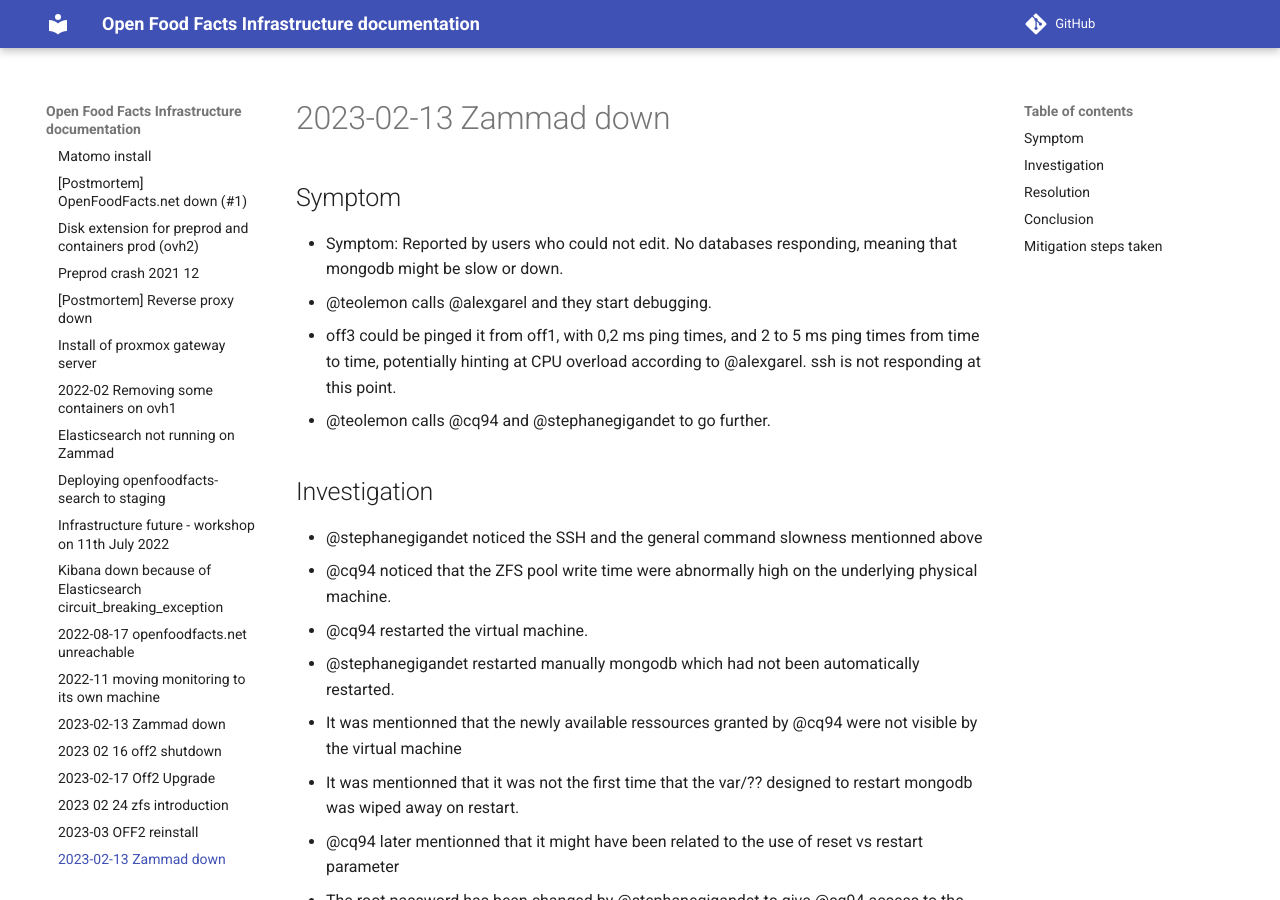
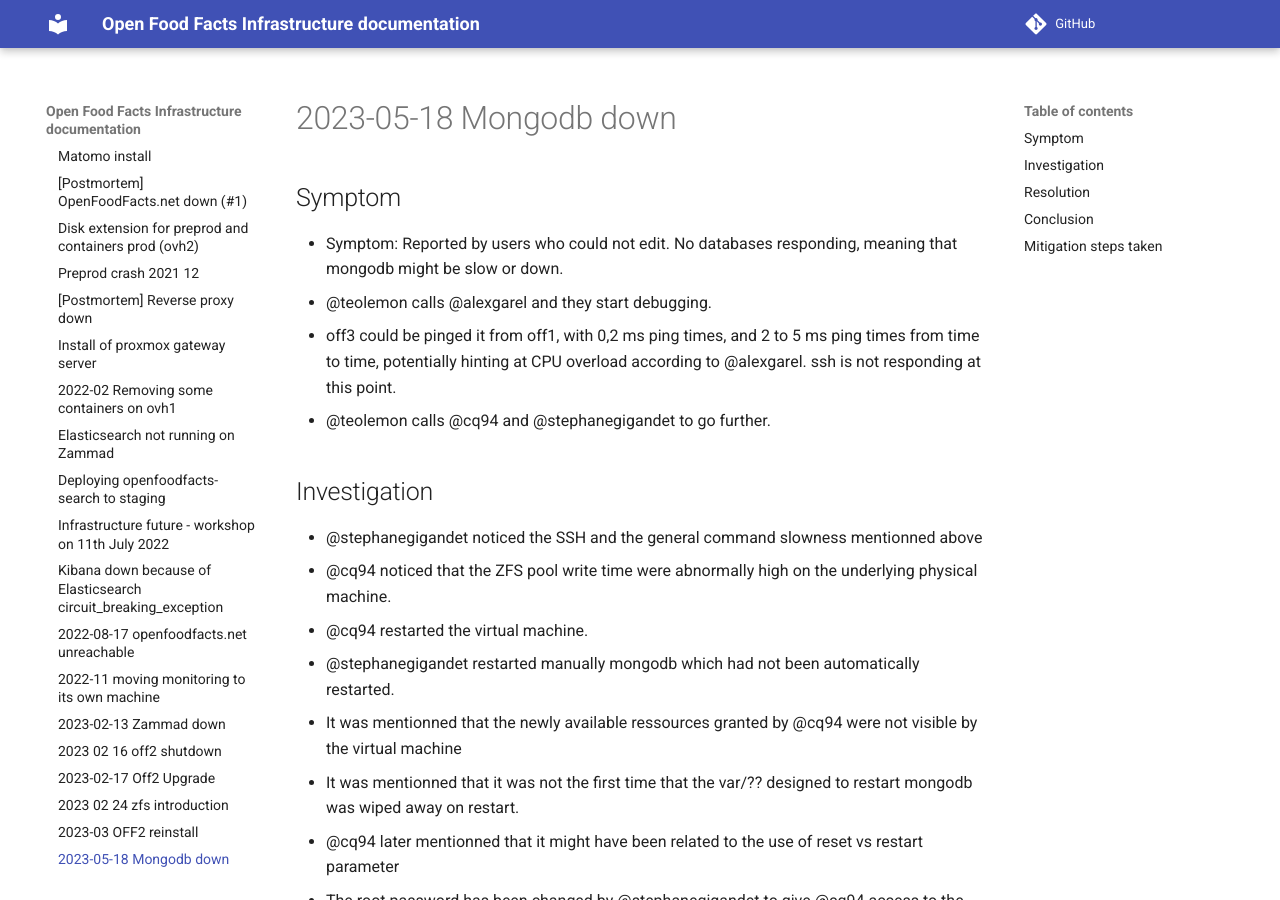
Before and after one commit to openfoodfacts/openfoodfacts-infrastructure, an MkDocs documentation site: the page built from docs/reports/2023-05-19-overload-of-osm-machine.md, in a window 1280 px wide and 900 px high. Built offline with MkDocs 1.6.1 and Material for MkDocs 9.7.7, drawn with Linux system fonts in a browser that asks for light colours; comment, search, counter and statistics services are not loaded.

Commit message:
Update docs/reports/2023-05-19-overload-of-osm-machine.md

```diff
--- a/docs/reports/2023-05-19-overload-of-osm-machine.md
+++ b/docs/reports/2023-05-19-overload-of-osm-machine.md
@@ -1,4 +1,4 @@
-# 2023-02-13 Zammad down
+# 2023-05-18 Mongodb down
 
 ## Symptom
 
```
